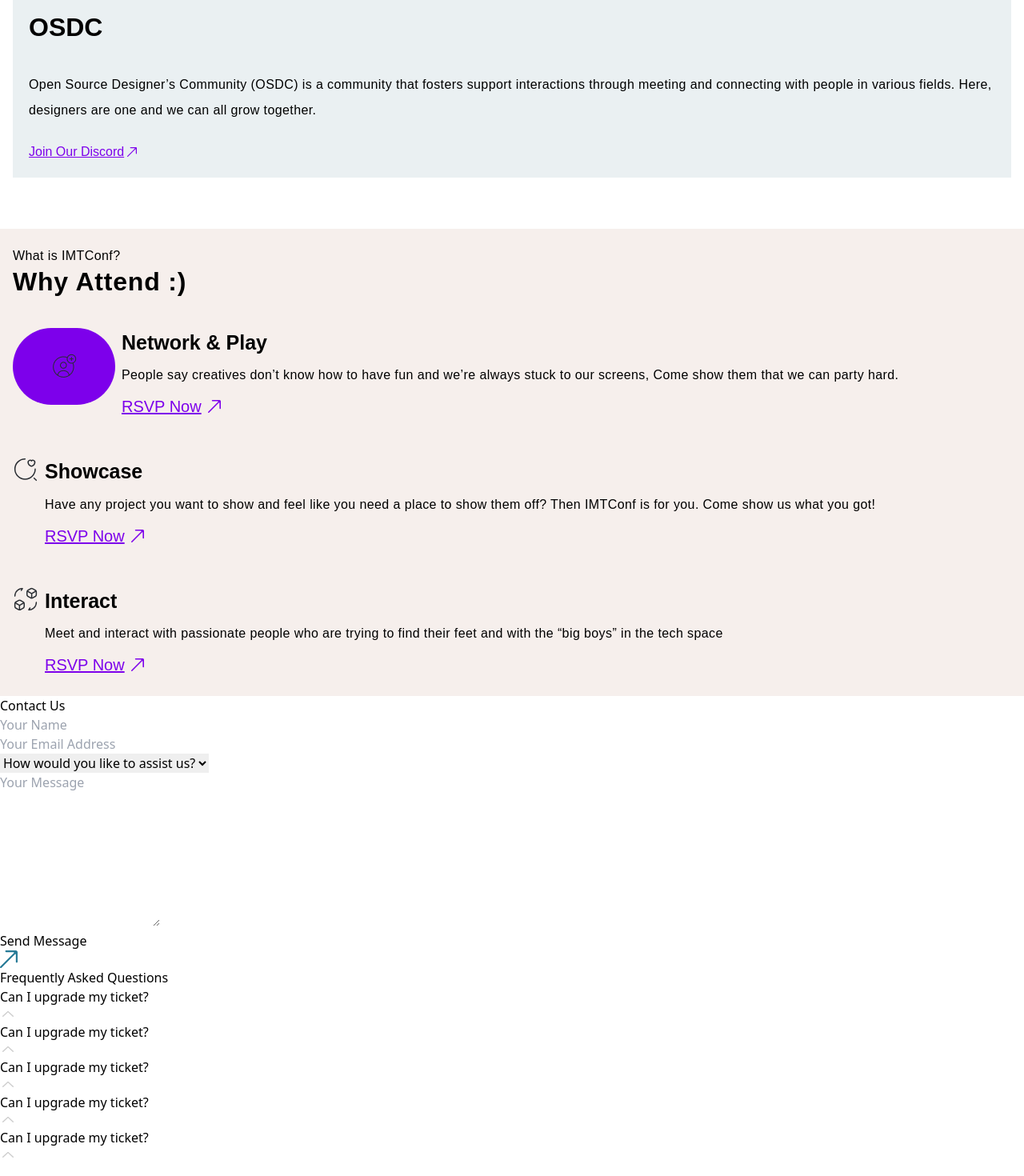
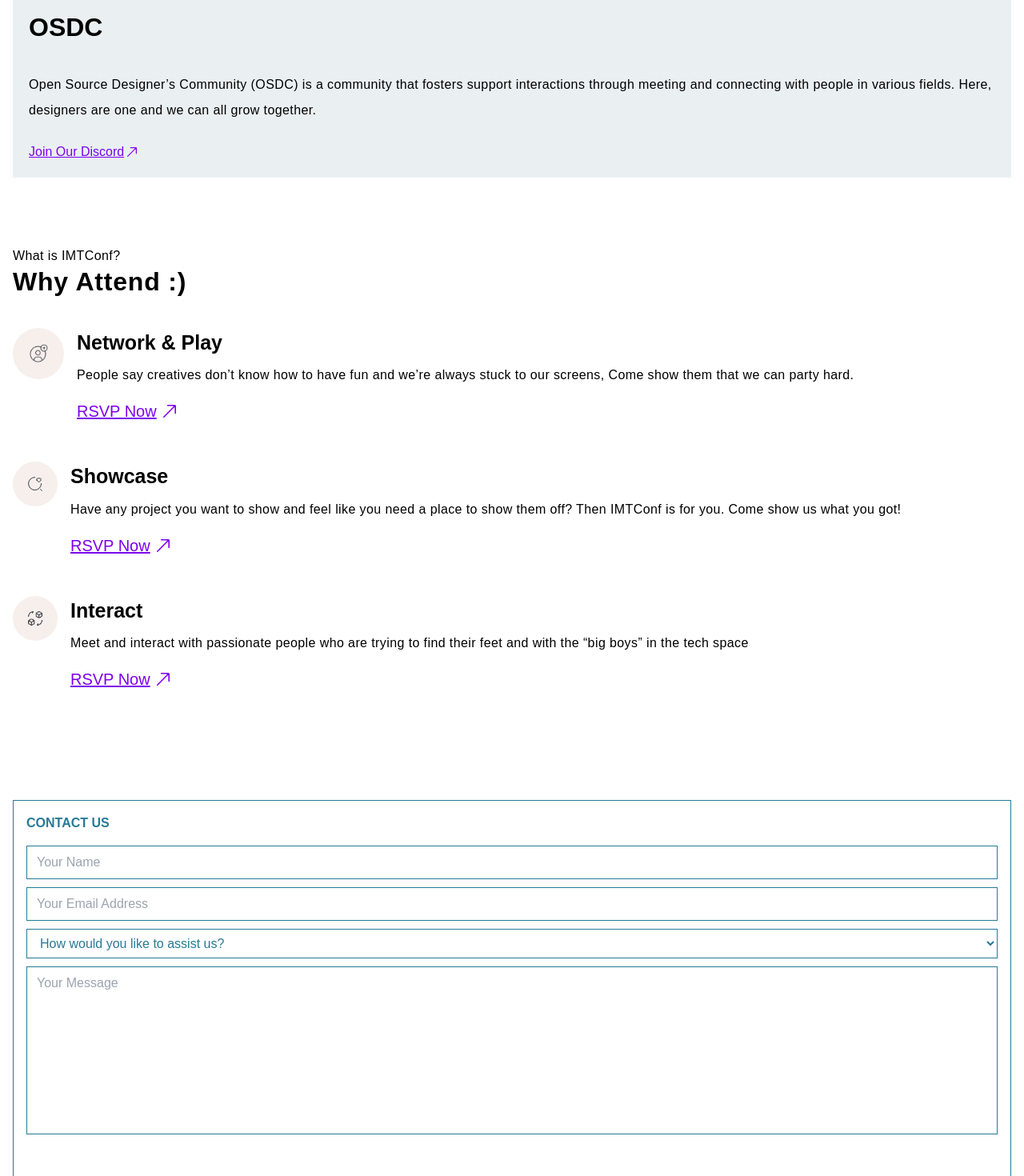
Before and after one commit to Randoski/imtconf-vue, a Vue app: page /about in a window 1280 px wide. Shown: the part 2611-4081 px from the top of the page at 80% size. Built offline with nearby package versions, Linux system fonts and the light colour scheme; a web font is replaced by a local one.

Commit message:
Mobile design completed and design issues fixed

```diff
--- a/src/components/Attend.vue
+++ b/src/components/Attend.vue
@@ -2,29 +2,27 @@
   <section class="px-4 bg py-6 font-pry">
     <!-- Heading text -->
     <div>
-      <p class="font-medium text-16 leading-5 tracking-wide">
-        What is IMTConf?
-      </p>
-      <h2 class="font-bold text-32 leading-5 tracking-wide mt-3">
-        Why Attend :)
-      </h2>
+      <p class="font-medium text-16 leading-5 tracking-wide">What is IMTConf?</p>
+      <h2 class="font-bold text-32 leading-5 tracking-wide mt-3">Why Attend :)</h2>
     </div>
 
     <!-- Network and play -->
-    <div class="mt-12 flex gap-2">
-      <div class="bg-purple h-12 p-12 flex justify-center items-center rounded-full round-circle">
-        <img src="../assets/Images/Network-play.png" alt="Network Icon" />
+    <div class="flex gap-4 my-12">
+      <div>
+        <div
+          class="background h-16 w-16 p-2 flex justify-center items-center rounded-full round-circle"
+        >
+          <img class="w-6" src="../assets/Images/Network-play.png" alt="Network Icon" />
+        </div>
       </div>
       <div>
         <h1 class="font-bold text-25">Network & Play</h1>
         <p class="mt-2 font-medium text-16 leading-7 tracking-wide">
-          People say creatives don’t know how to have fun and we’re always stuck
-          to our screens, Come show them that we can party hard.
+          People say creatives don’t know how to have fun and we’re always stuck to our
+          screens, Come show them that we can party hard.
         </p>
-        <div class="flex mt-2.5">
-          <a href="#" class="font-normal text-20 text-purple underline"
-            >RSVP Now</a
-          >
+        <div class="flex mt-4">
+          <a href="#" class="font-normal text-20 text-purple underline">RSVP Now</a>
           <img
             src="../assets/Images/arrow-link-purple.svg"
             class="ml-2 w-4"
@@ -35,23 +33,24 @@
     </div>
 
     <!-- Showcase -->
-    <div class="flex gap-2 my-12">
+    <div class="flex gap-4 my-12">
       <div>
-        <img
-          src="../assets/Images/search-favoriteshowcase.svg"
-          alt="Showcase Icon"
-        />
+        <div class="background w-14 h-14 rounded-full flex items-center justify-center">
+          <img
+            class="w-5"
+            src="../assets/Images/search-favoriteshowcase.svg"
+            alt="Showcase Icon"
+          />
+        </div>
       </div>
       <div>
         <h1 class="font-bold text-25">Showcase</h1>
         <p class="mt-2 font-medium text-16 leading-7 tracking-wide">
-          Have any project you want to show and feel like you need a place to
-          show them off? Then IMTConf is for you. Come show us what you got!
+          Have any project you want to show and feel like you need a place to show them
+          off? Then IMTConf is for you. Come show us what you got!
         </p>
-        <div class="flex mt-2.5">
-          <a href="#" class="font-normal text-20 text-purple underline"
-            >RSVP Now</a
-          >
+        <div class="flex mt-4">
+          <a href="#" class="font-normal text-20 text-purple underline">RSVP Now</a>
           <img
             src="../assets/Images/arrow-link-purple.svg"
             class="ml-2 w-4"
@@ -62,20 +61,20 @@
     </div>
 
     <!-- Interact -->
-    <div class="flex gap-2">
+    <div class="flex gap-4 my-12">
       <div>
-        <img src="../assets/Images/Interact.png" alt="Interact Icon" />
+        <div class="background w-14 h-14 rounded-full flex items-center justify-center">
+          <img class="w-5" src="../assets/Images/Interact.png" alt="Interact Icon" />
+        </div>
       </div>
       <div>
         <h1 class="font-bold text-25">Interact</h1>
         <p class="mt-2 font-medium text-16 leading-7 tracking-wide">
-          Meet and interact with passionate people who are trying to find their
-          feet and with the “big boys” in the tech space
+          Meet and interact with passionate people who are trying to find their feet and
+          with the “big boys” in the tech space
         </p>
-        <div class="flex mt-2.5">
-          <a href="#" class="font-normal text-20 text-purple underline"
-            >RSVP Now</a
-          >
+        <div class="flex mt-4">
+          <a href="#" class="font-normal text-20 text-purple underline">RSVP Now</a>
           <img
             src="../assets/Images/arrow-link-purple.svg"
             class="ml-2 w-4"
@@ -88,11 +87,11 @@
 </template>
 
 <style>
-.bg {
+.background {
   background: rgba(246, 239, 236, 1);
 }
 
 .round-circle {
-  border-radius: 70%;
+  border-radius: 50%;
 }
 </style>
--- a/src/components/Contact.vue
+++ b/src/components/Contact.vue
@@ -1,16 +1,23 @@
 <template>
-  <section>
-    <div>
-      <h2>Contact Us</h2>
+  <section class="my-16 px-4">
+    <div class="text-blue border border-blue p-4">
+      <h2 class="uppercase font-sec text-16 font-bold">Contact Us</h2>
 
       <!-- Form -->
-      <form>
+      <form class="font-pry mt-4">
         <!-- Name -->
-        <input type="text" id="name" name="name" placeholder="Your Name" />
+        <input
+          class="border border-blue w-full mb-2.5 py-2 px-3 outline-none"
+          type="text"
+          id="name"
+          name="name"
+          placeholder="Your Name"
+        />
         <p></p>
 
         <!-- Email -->
         <input
+          class="border border-blue w-full mb-2.5 py-2 px-3 outline-none"
           type="email"
           id="email"
           name="email"
@@ -19,18 +26,24 @@
         <p></p>
 
         <!-- How would you like to assist us? -->
-        <select name="assistance" id="assistance" form="contact-form">
-          <option>How would you like to assist us?</option>
-          <option>I want to volunteer</option>
-          <option>I want to Sponsor</option>
-          <option>I want to make Suggestions</option>
-          <option>I want to make enquires</option>
-          <option>Something else</option>
+        <select
+          class="border border-blue bg-white w-full mb-2.5 py-2 px-3 outline-none"
+          name="assistance"
+          id="assistance"
+          form="contact-form"
+        >
+          <option class="font-pry">How would you like to assist us?</option>
+          <option class="font-pry">I want to volunteer</option>
+          <option class="font-pry">I want to Sponsor</option>
+          <option class="font-pry">I want to make Suggestions</option>
+          <option class="font-pry">I want to make enquires</option>
+          <option class="font-pry">Something else</option>
         </select>
         <p></p>
 
         <!-- Message -->
         <textarea
+          class="border border-blue w-full mb-2.5 py-2 px-3 outline-none resize-none"
           id="message"
           name="message"
           rows="8"
@@ -40,65 +53,86 @@
         <p></p>
 
         <!-- Submit -->
-        <div>
-          <input type="submit" id="submit" value="Send Message" />
-          <img src="../assets/Images/arrow-link-blue.svg" alt="Link image" />
+        <div class="font-pry flex items-center mt-12 mb-4 font-bold gap-1 underline">
+          <input
+            class="uppercase ml-auto"
+            type="submit"
+            id="submit"
+            value="Send Message"
+          />
+          <img class="h-3" src="../assets/Images/arrow-link-blue.svg" alt="Link image" />
         </div>
       </form>
     </div>
 
     <!-- FAQ -->
-    <div>
-      <h2>Frequently Asked Questions</h2>
+    <div class="bg-blue py-8 px-4 text-white font-pry">
+      <h2 class="uppercase font-bold text-16">Frequently Asked Questions</h2>
 
-      <!-- Questions -->
-      <div>
-        <!-- Question 1 -->
-
-        <div>
-          <p>Can I upgrade my ticket?</p>
-          <div>
-            <img src="../assets/Images/Up.svg" alt="Up arrow" />
+      <!-- Questions Loop -->
+      <div class="mt-4">
+        <div class="faq-item" v-for="(question, index) in faqQuestions" :key="index">
+          <div
+            class="flex items-center cursor-pointer justify-between"
+            @click="toggleAnswer(index)"
+          >
+            <p class="font-bold mt-6">{{ question.question }}</p>
+            <div>
+              <img
+                :class="{ 'rotate-180': showAnswer === index }"
+                src="../assets/Images/Up.svg"
+                alt="Up arrow"
+              />
+            </div>
+          </div>
+          <div v-if="showAnswer === index" class="border border-white mt-4 p-3">
+            <p class="font-bold mt-2">{{ question.question }}</p>
+            <p class="text-pry mt-3 font-thin">{{ question.answer }}</p>
           </div>
         </div>
-        <p></p>
-
-        <!-- Question 2 -->
-        <div>
-          <p>Can I upgrade my ticket?</p>
-          <div>
-            <img src="../assets/Images/Up.svg" alt="Up arrow" />
-          </div>
-        </div>
-        <p></p>
-
-        <!-- Question 3 -->
-        <div>
-          <p>Can I upgrade my ticket?</p>
-          <div>
-            <img src="../assets/Images/Up.svg" alt="Up arrow" />
-          </div>
-        </div>
-        <p></p>
-
-        <!-- Question 4 -->
-        <div>
-          <p>Can I upgrade my ticket?</p>
-          <div>
-            <img src="../assets/Images/Up.svg" alt="Up arrow" />
-          </div>
-        </div>
-        <p></p>
-
-        <!-- Question 5 -->
-        <div>
-          <p>Can I upgrade my ticket?</p>
-          <div>
-            <img src="../assets/Images/Up.svg" alt="Up arrow" />
-          </div>
-        </div>
-        <p></p>
       </div>
     </div>
   </section>
 </template>
+
+<script>
+export default {
+  data() {
+    return {
+      showAnswer: null,
+      faqQuestions: [
+        {
+          question: "Can I upgrade my ticket?",
+          answer:
+            "Yes, you can, anytime before the commencement of the event. Yes, you can, anytime before the commencement of the event.",
+        },
+        {
+          question: "How do I reset my password?",
+          answer:
+            "To reset your password, go to the login page and click on the 'Forgot Password' link. Follow the instructions sent to your email.",
+        },
+        {
+          question: "Is there a refund policy?",
+          answer:
+            "Yes, we have a refund policy. Please check our website or contact our support team for more details.",
+        },
+        {
+          question: "Can I change my email address?",
+          answer:
+            "Yes, you can change your email address in your account settings. Go to the profile section to update your email.",
+        },
+        {
+          question: "How can I contact customer support?",
+          answer:
+            "You can contact our customer support team through the 'Contact Us' form on our website or by emailing support@example.com.",
+        },
+      ],
+    };
+  },
+  methods: {
+    toggleAnswer(questionNumber) {
+      this.showAnswer = this.showAnswer === questionNumber ? null : questionNumber;
+    },
+  },
+};
+</script>
--- a/src/components/Hero.vue
+++ b/src/components/Hero.vue
@@ -1,6 +1,14 @@
 <template>
   <div class="px-5 w-full">
-    <img class="pt-16 w-full md:hidden object-cover object-center" src="../assets/Images/Hero-section-mobile.svg" alt="Mobile Hero Image">
-    <img class="hidden md:block w-full object-cover object-center" src="../assets/Images/Hero-section-web.svg" alt="Desktop Hero Image">
+    <img
+      class="pt-32 w-full md:hidden object-cover object-center"
+      src="../assets/Images/Hero-section-mobile.svg"
+      alt="Mobile Hero Image"
+    />
+    <img
+      class="hidden md:block w-full object-cover object-center"
+      src="../assets/Images/Hero-section-web.svg"
+      alt="Desktop Hero Image"
+    />
   </div>
 </template>
```
Also changed, not shown: src/App.vue (+12 -24 lines), src/components/Footer.vue (+6 -14 lines), src/components/Qualities.vue (+24 -14 lines), src/views/Home.vue (+9 -8 lines).
